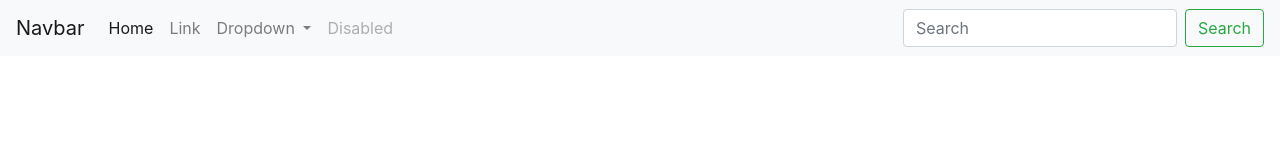
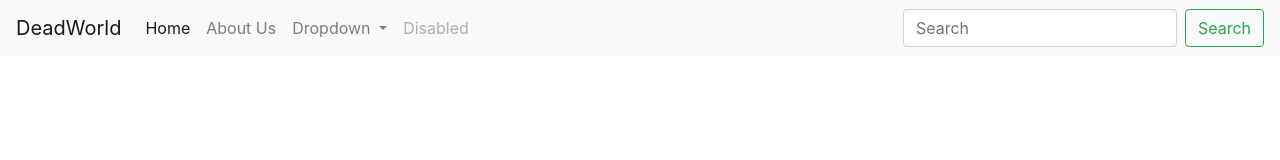
Before and after one commit to zahidgit525354/gitpractice, a plain HTML site: page index.html in a window 1280 px wide. Drawn offline with nearby package versions, Linux system fonts and the light colour scheme.

Commit message:
Broken Features

```diff
--- a/index.html
+++ b/index.html
@@ -8,11 +8,11 @@
     <!-- Bootstrap CSS -->
     <link rel="stylesheet" href="https://stackpath.bootstrapcdn.com/bootstrap/4.5.2/css/bootstrap.min.css" integrity="sha384-JcKb8q3iqJ61gNV9KGb8thSsNjpSL0n8PARn9HuZOnIxN0hoP+VmmDGMN5t9UJ0Z" crossorigin="anonymous">
 
-    <title>Hello, world!</title>
+    <title>Welcome to HTML World</title>
   </head>
   <body>
     <nav class="navbar navbar-expand-lg navbar-light bg-light">
-        <a class="navbar-brand" href="#">Navbar</a>
+        <a class="navbar-brand" href="#">DeadWorld</a>
         <button class="navbar-toggler" type="button" data-toggle="collapse" data-target="#navbarSupportedContent" aria-controls="navbarSupportedContent" aria-expanded="false" aria-label="Toggle navigation">
           <span class="navbar-toggler-icon"></span>
         </button>
@@ -23,7 +23,7 @@
               <a class="nav-link" href="#">Home <span class="sr-only">(current)</span></a>
             </li>
             <li class="nav-item">
-              <a class="nav-link" href="#">Link</a>
+              <a class="nav-link" href="#">About Us</a>
             </li>
             <li class="nav-item dropdown">
               <a class="nav-link dropdown-toggle" href="#" id="navbarDropdown" role="button" data-toggle="dropdown" aria-haspopup="true" aria-expanded="false">
```
